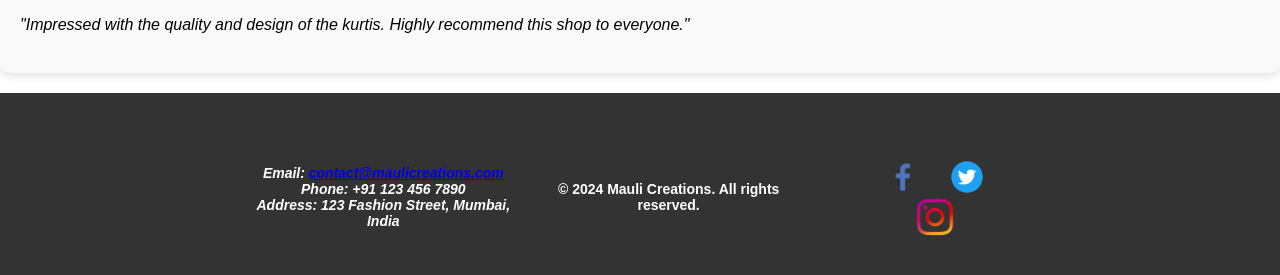
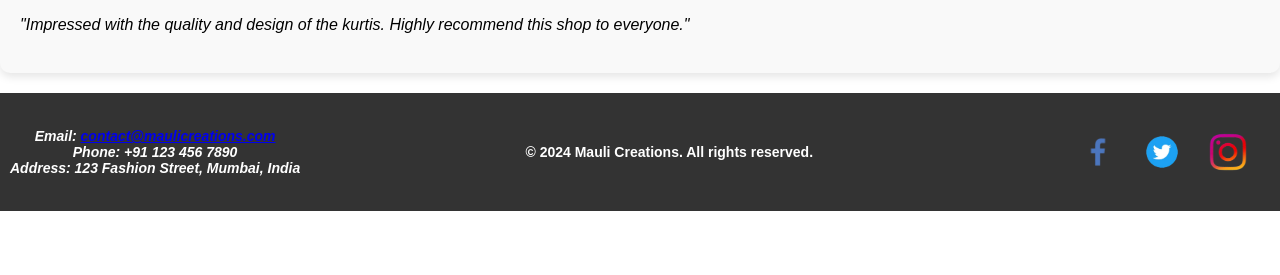
Before and after one commit to sahilghewari/mauli-creations1, a plain HTML site: page index.html in a window 1280 px wide. Shown: the part 1873-2148 px from the top of the page. After the commit the page ends 2084 px from the top, so only its background shows below. Drawn offline with Linux system fonts and the light colour scheme.

Commit message:
Update styles.css
footer css removed

```diff
--- a/styles.css
+++ b/styles.css
@@ -245,22 +245,7 @@ header {
 
 
 
-.footer {
-    background-color: #333;
-    color: #fff;
-    padding: 50px 0;
-    text-align: center;
-}
 
-.footer-content {
-    max-width: 800px;
-    margin: 0 auto;
-}
-
-.footer-content h3 {
-    font-size: 24px;
-    margin-bottom: 20px;
-}
 
 .contact-form input,
 .contact-form textarea {
```
